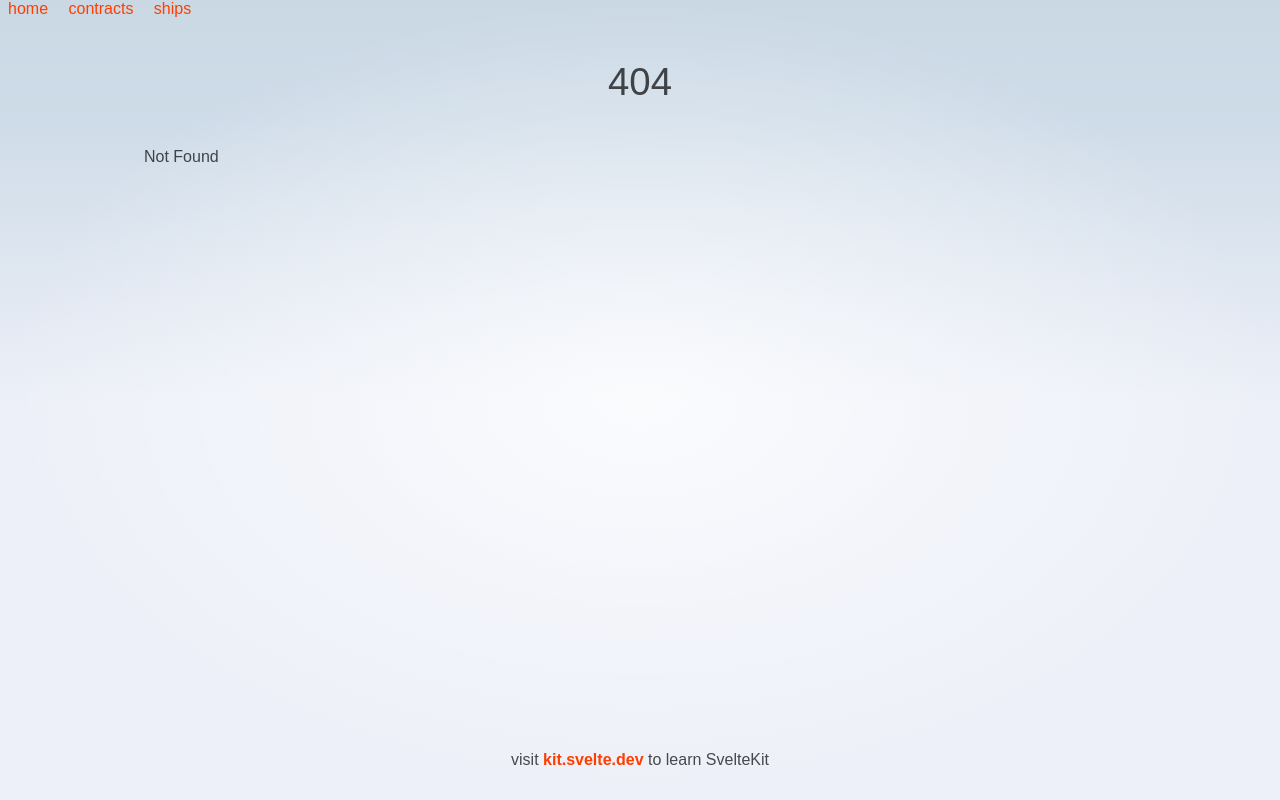
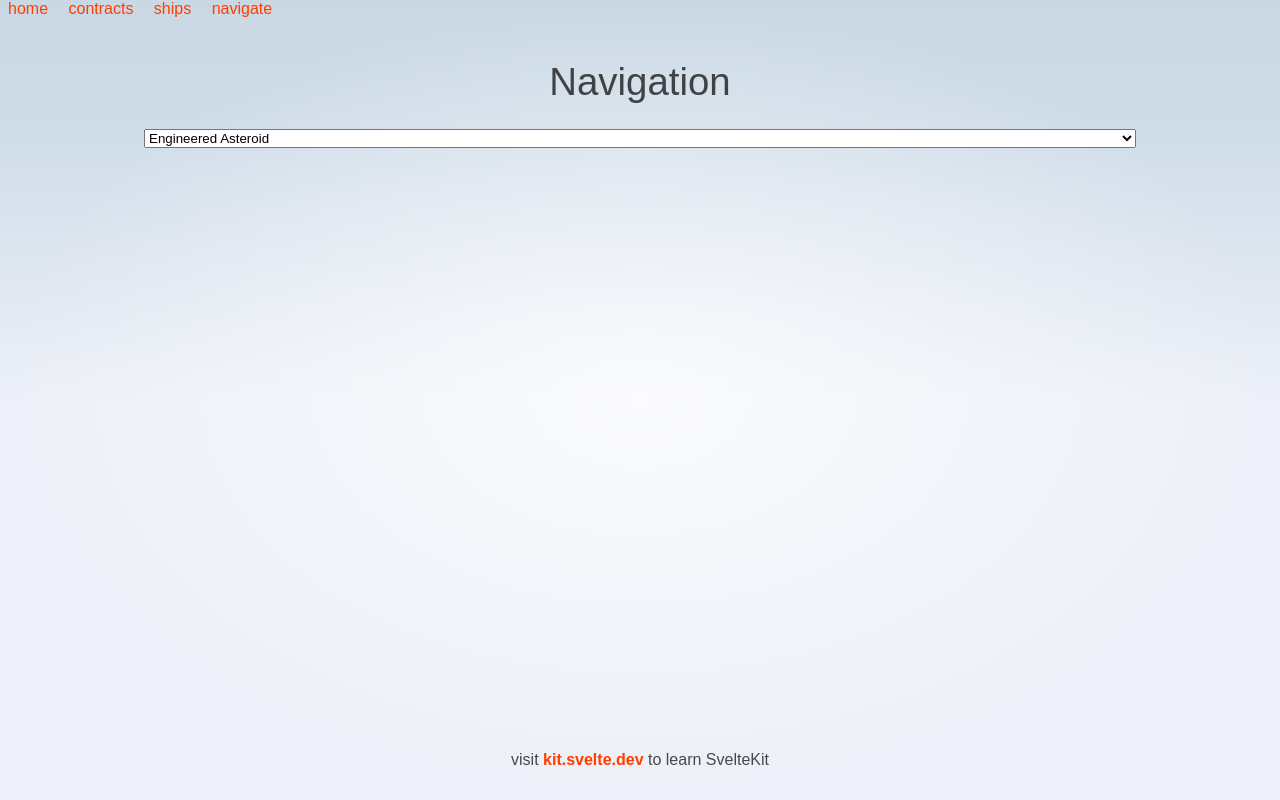
Before and after one commit to eallenOP/space-traders-lajxel, a SvelteKit app: page /navigate in a window 1280 px wide. Before the commit this address had no page. Built offline with nearby package versions, Linux system fonts and the light colour scheme; no server answers.

Commit message:
Add framework for navigation

```diff
--- a/src/routes/+layout.svelte
+++ b/src/routes/+layout.svelte
@@ -8,6 +8,7 @@
 		<a href="/">home</a>
 		<a href="/contracts">contracts</a>
 		<a href="/ships">ships</a>
+		<a href="/navigate">navigate</a>
 	</nav>
 	<main>
 		<slot />
--- /dev/null
+++ b/src/routes/navigate/+page.server.js
@@ -0,0 +1,8 @@
+// @ts-nocheck
+import { API_KEY } from '$env/static/private';
+
+export async function load() {
+    return {
+        token: API_KEY
+      };
+}
--- /dev/null
+++ b/src/routes/navigate/+page.svelte
@@ -0,0 +1,25 @@
+<script>
+    // @ts-nocheck
+    export let data;
+    const handleNavigate = async (selectedType) => {
+        const res = await fetch(`https://api.spacetraders.io/v2/systems/X1-QV57/waypoints?type=${selectedType}`, {
+            method: 'POST',
+            headers: {
+                'Content-Type': 'application/json',
+                'Authorization': data.token
+            }
+        });
+
+        if (res.ok) {
+            const data = await res.json();
+            console.log(data);
+        }
+    };
+</script>
+
+<h1>Navigation</h1>
+
+<select on:change={(e) => handleNavigate(e.target.value)}>
+    <option value="ENGINEERED_ASTEROID">Engineered Asteroid</option>
+    <option value="SHIPYARD">Shipyard</option>
+</select>
```
